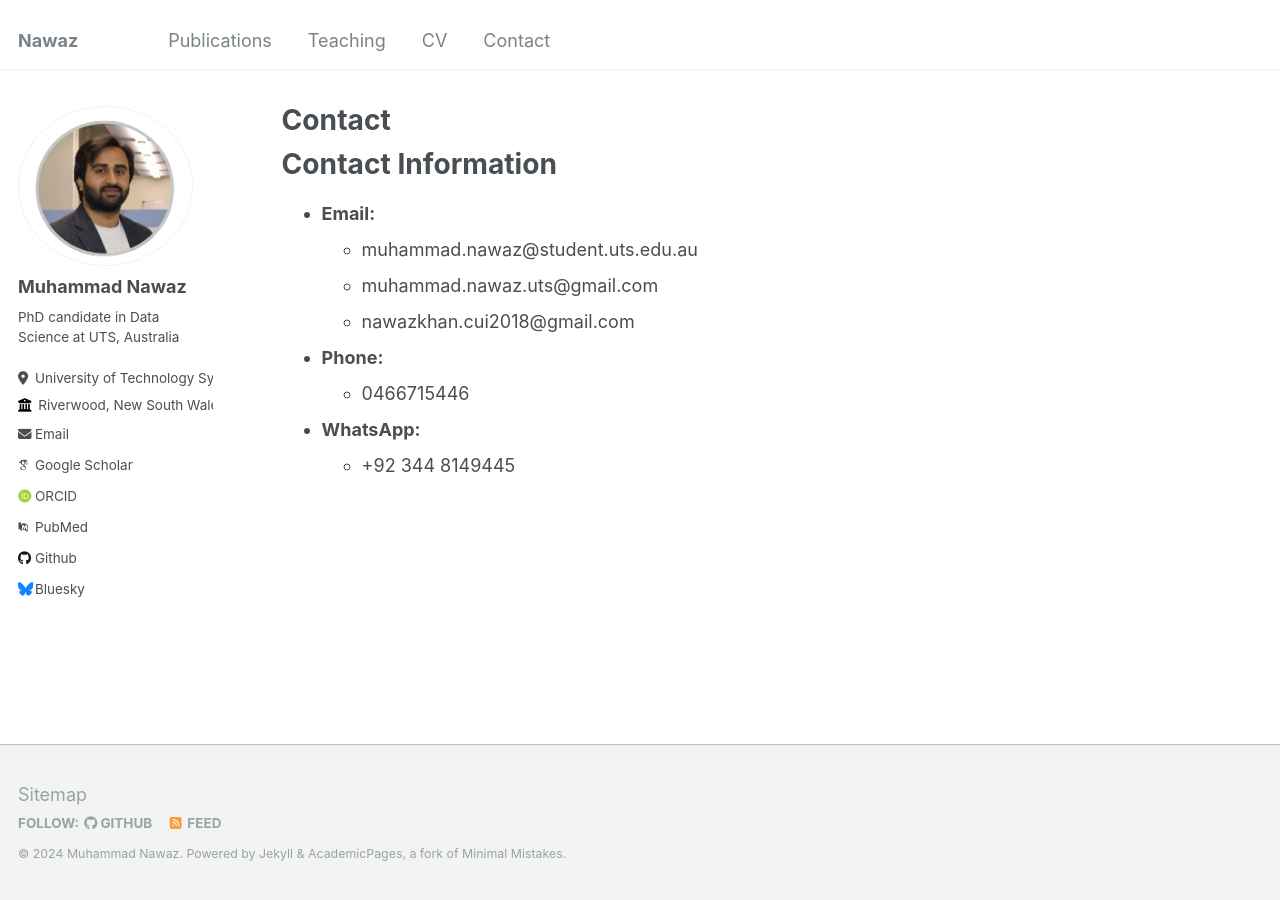
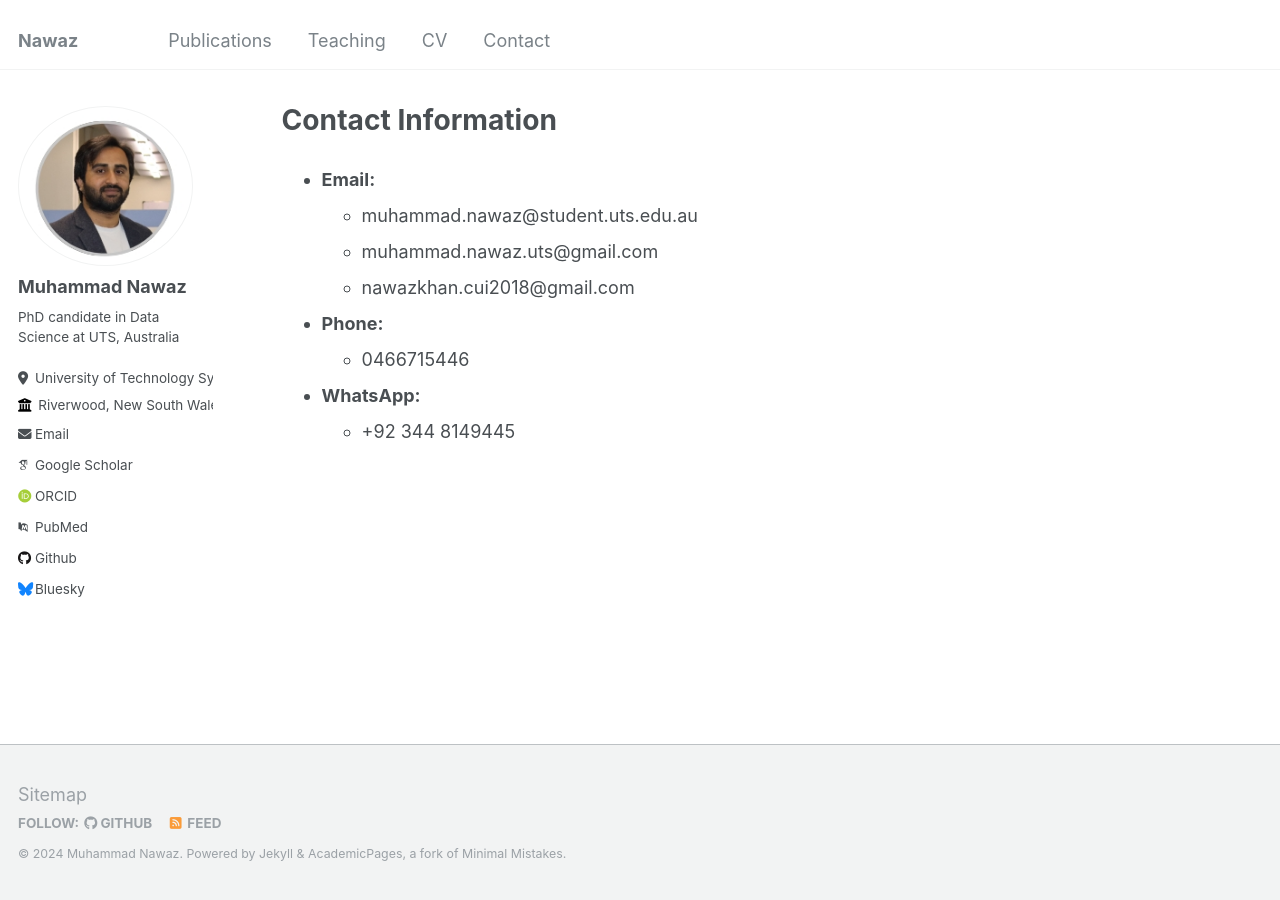
Before and after one commit to basmakhan11/Nawaz.github.io, a Jekyll site: the page built from _pages/Contact.md, in a window 1280 px wide. Built offline with Jekyll 4.4.1, drawn with Linux system fonts in a browser that asks for light colours; some web fonts are replaced.

Commit message:
Update Contact.md

```diff
--- a/_pages/Contact.md
+++ b/_pages/Contact.md
@@ -1,12 +1,11 @@
 ---
 permalink: /contact/
-title: Contact
+title: Contact Information
 author_profile: true
 redirect_from:
   - /contact.html
 ---
 
-# Contact Information
 
 - **Email:**
   - muhammad.nawaz@student.uts.edu.au
```
